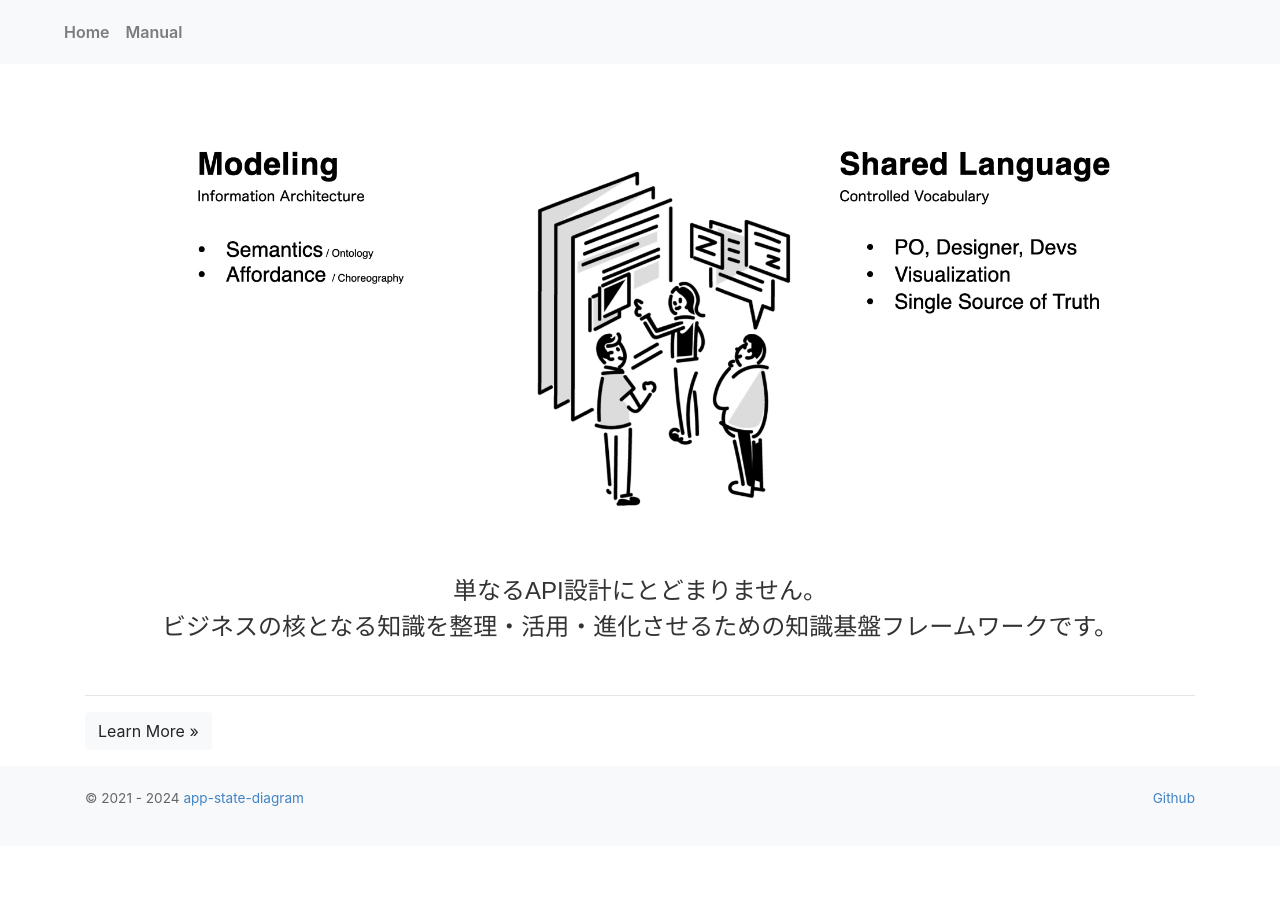
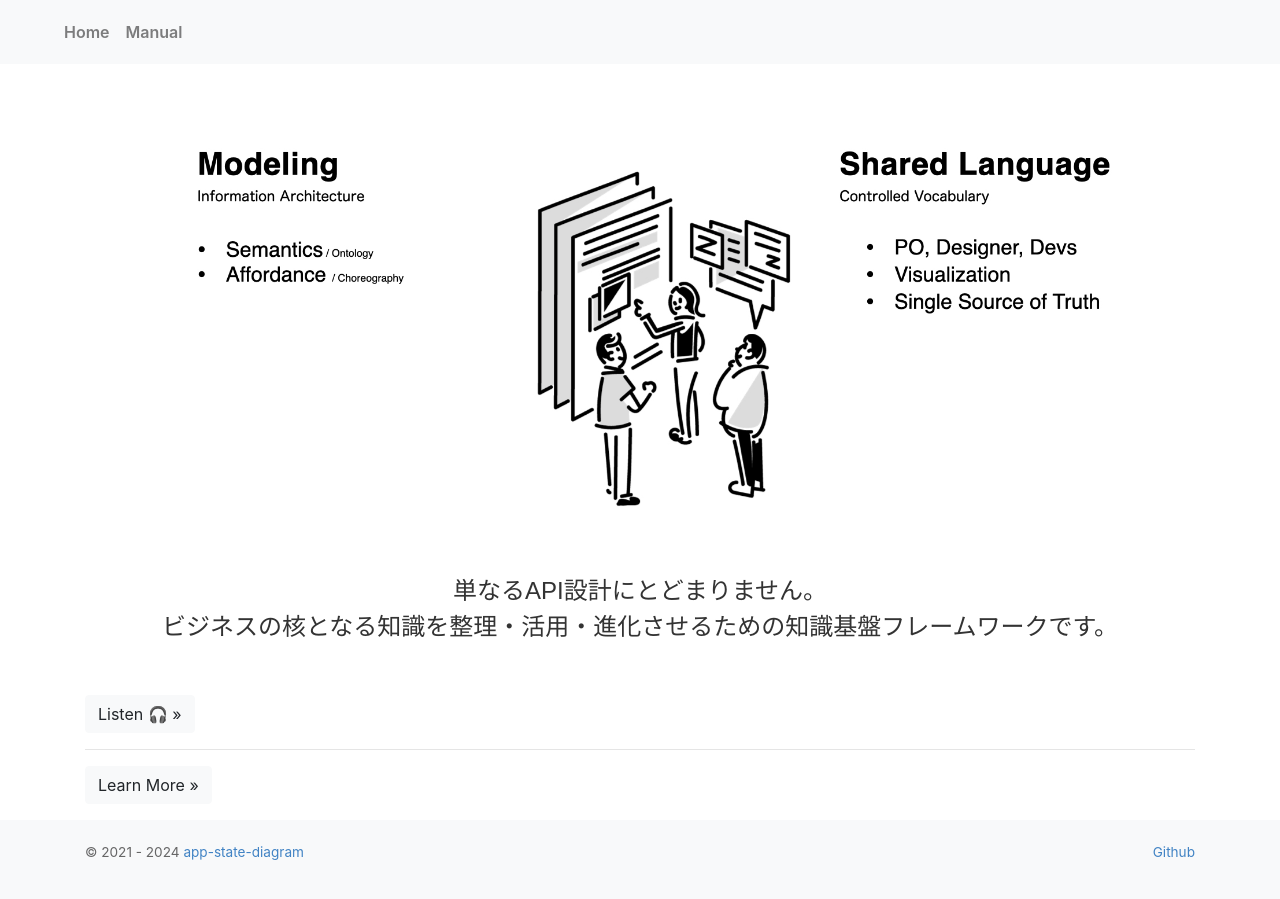
Before and after one commit to alps-asd/alps-asd.github.io, a Jekyll site: the page built from manuals/1.0/ja/slide.md, in a window 1280 px wide and 900 px high, scrolled down 2449 px. Built offline with Jekyll 4.4.1, drawn with Linux system fonts in a browser that asks for light colours; before the commit the page ends 3295 px from its top, so only the background shows below that.

Commit message:
Add audio link and speech script to Japanese slide manual
Included a new button to listen to an audio file for better accessibility. Added a speech script to enhance user interaction within the manual.

```diff
--- a/manuals/1.0/ja/slide.md
+++ b/manuals/1.0/ja/slide.md
@@ -37,9 +37,15 @@ permalink: /manuals/1.0/ja/slide.html
 
 <img src="/images/slide/app-state-diagram.004.jpeg" alt="左側にモデリングの要素（セマンティクス/オントロジー、アフォーダンス/振付）、右側に共有言語の特徴（PO、デザイナー、開発者間の共通言語、可視化、単一の情報源）を示した図">
 <p class="description">単なるAPI設計にとどまりません。<br>ビジネスの核となる知識を整理・活用・進化させるための知識基盤フレームワークです。</p>
+
+<a class="btn btn-light" id="listen" href="/audio/ja/alps.mp3">
+    Listen 🎧 &raquo;
+</a>
+
 ---
 
 <a class="intl btn btn-light" id="learn" href="/manuals/1.0/en/index.html">
     Learn More &raquo;
 </a>
 <script src="/js/switch_intl.js"></script>
+<script src="/js/speach.js"></script>
```
